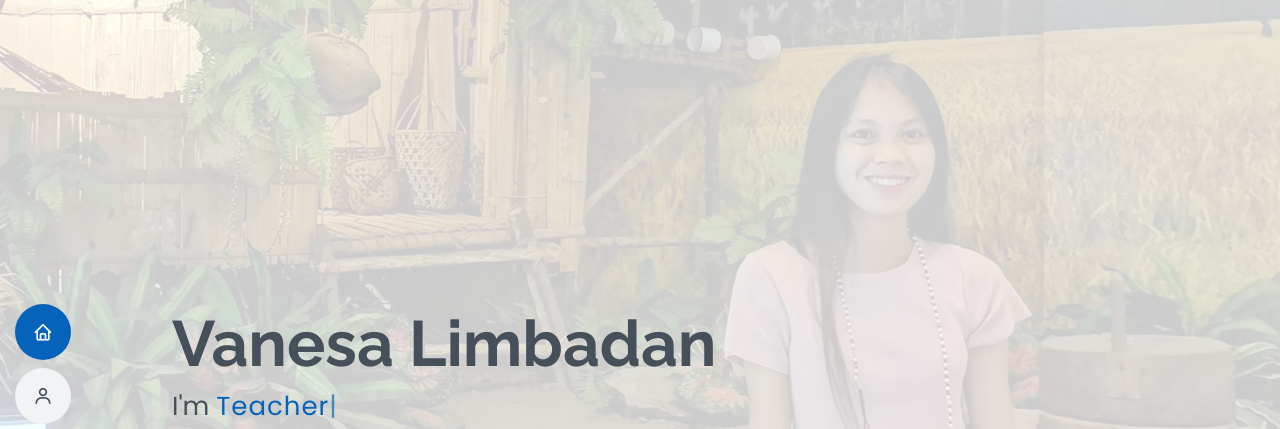
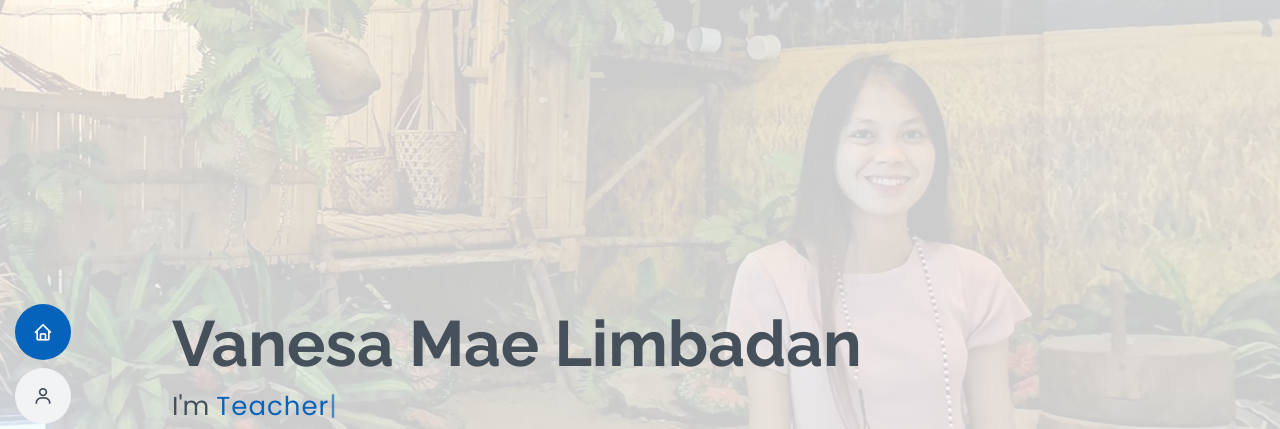
Before and after one commit to KennethTacsan2B/Vanesa, a plain HTML site: page index.html in a window 1280 px wide. Shown: the top 429 px of the page. Drawn offline with nearby package versions, Linux system fonts and the light colour scheme.

Commit message:
Update index.html

```diff
--- a/index.html
+++ b/index.html
@@ -57,7 +57,7 @@
   <!-- ======= Hero Section ======= -->
   <section id="hero" class="d-flex flex-column justify-content-center">
     <div class="container" data-aos="zoom-in" data-aos-delay="100">
-      <h1>Vanesa Limbadan</h1>
+      <h1>Vanesa Mae Limbadan</h1>
       <p>I'm <span class="typed" data-typed-items="Designer, Teacher, Freelancer, Photographer"></span></p>
       <div class="social-links">
         <a href="#" class="twitter"><i class="bx bxl-twitter"></i></a>
```
